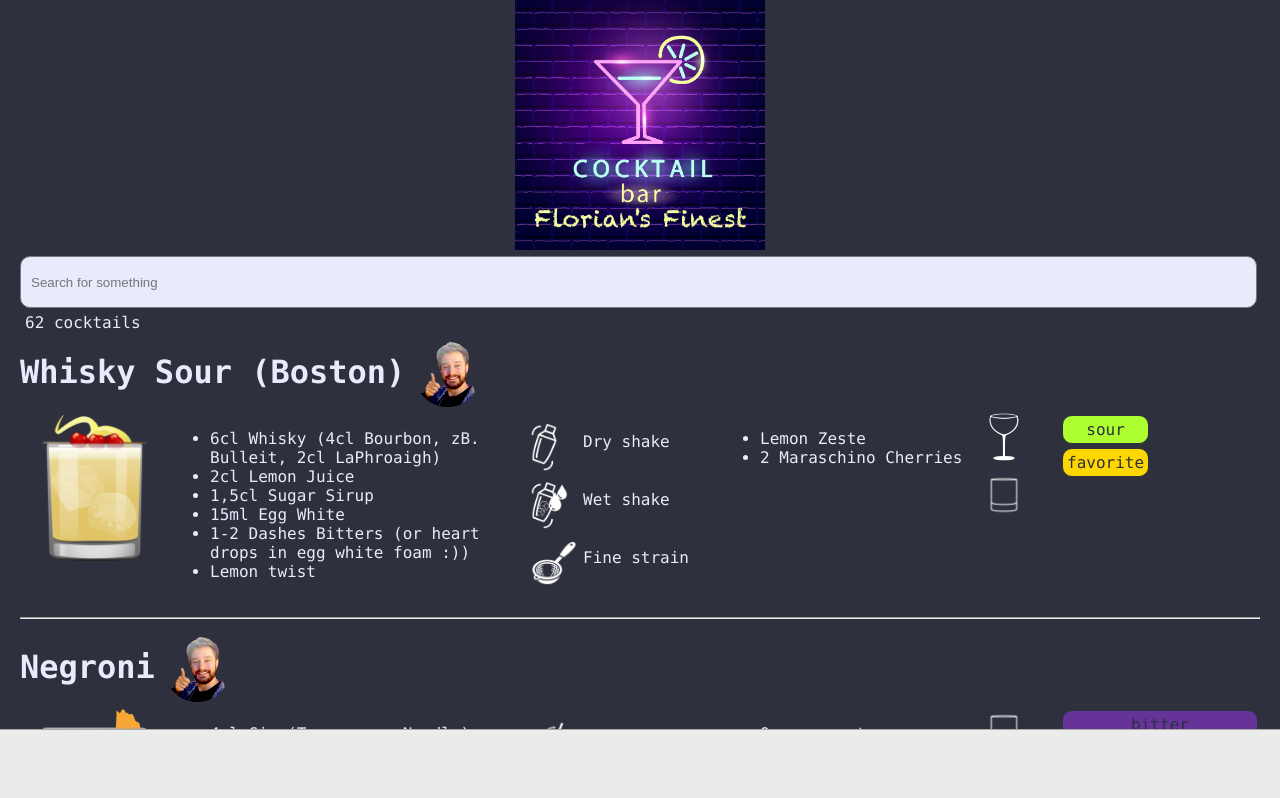
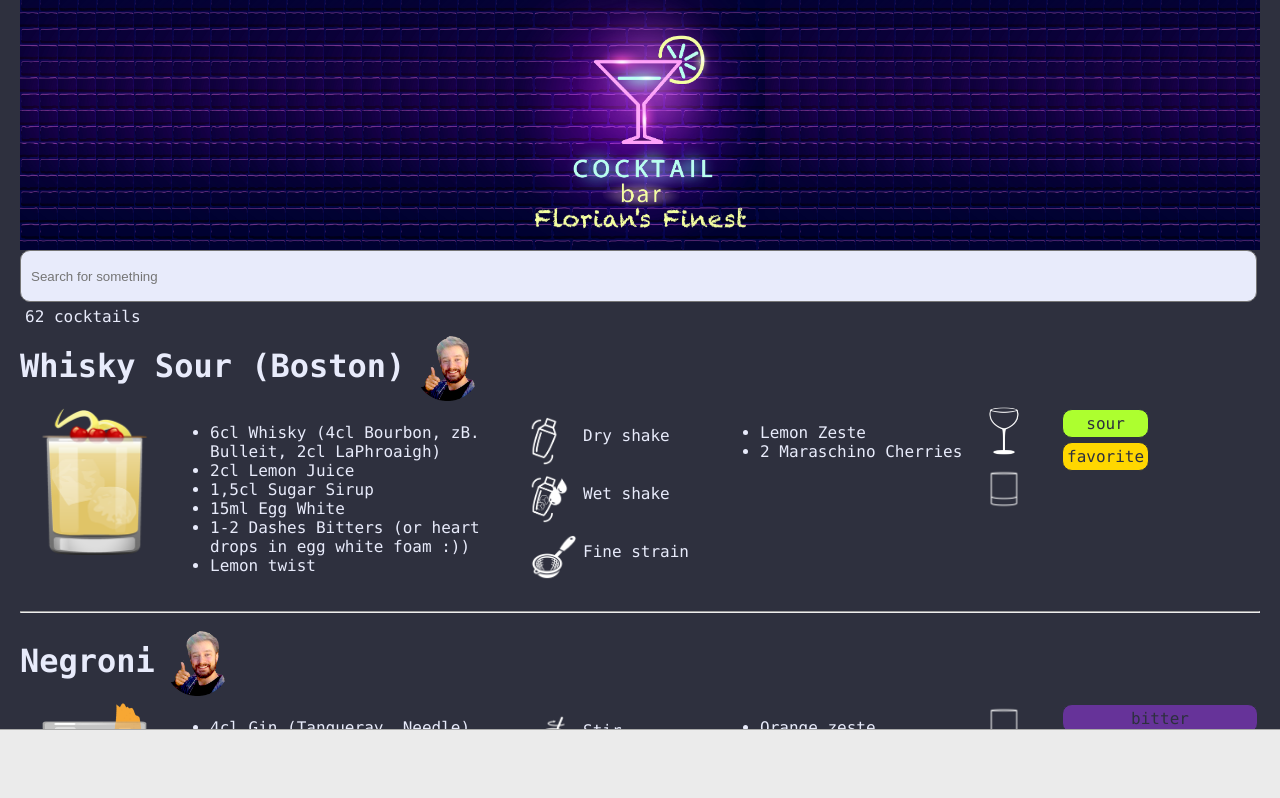
Before and after one commit to FlorianLiebhart/cocktails, a React (Create React App) app: page / in a window 1280 px wide. Shown: the top 798 px of the page. Built offline with nearby package versions, Linux system fonts and the light colour scheme.

Commit message:
improve background image
Signed-off-by: Florian Liebhart <flo.liebhart@gmail.com>

```diff
--- a/src/App.css
+++ b/src/App.css
@@ -6,3 +6,10 @@
     height: 40vmin;
     pointer-events: none;
 }
+
+#pic {
+    background-image: url("./domain/images/cocktailbar-background.jpg");
+    background-repeat: repeat-x;
+    height: 250px;
+    background-size: contain;
+}
```
Also changed, not shown: src/domain/images/cocktailbar-background.jpg (added).
